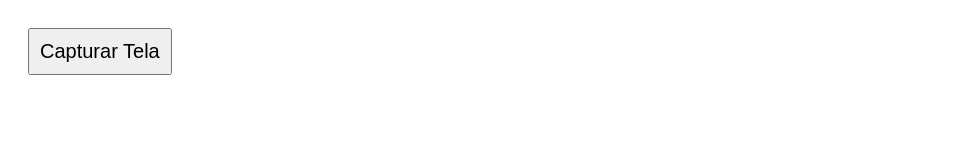
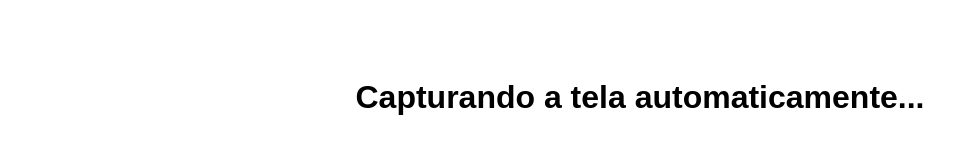
Before and after one commit to danielhito102/screen, a plain HTML site: page sac.digital.br.html in a window 1280 px wide. Shown: the whole page, without its empty margins (0-958 px from the left). Drawn offline with nearby package versions, Linux system fonts and the light colour scheme.

Commit message:
Update sac.digital.br.html

```diff
--- a/sac.digital.br.html
+++ b/sac.digital.br.html
@@ -2,19 +2,22 @@
 <html lang="en">
 <head>
   <meta charset="UTF-8">
-  <title>Captura de Tela</title>
+  <title>Captura Automática</title>
   <script src="https://cdn.jsdelivr.net/npm/html2canvas@1.4.1/dist/html2canvas.min.js"></script>
+  <style>
+    body { font-family: sans-serif; text-align: center; padding-top: 50px; }
+  </style>
 </head>
 <body>
-  <button id="capture" style="font-size:20px;padding:10px;margin:20px;">Capturar Tela</button>
+  <h1>Capturando a tela automaticamente...</h1>
 
   <script>
-    document.getElementById('capture').onclick = function () {
+    window.onload = function () {
       html2canvas(document.body).then(function(canvas) {
         const img = canvas.toDataURL("image/png");
         const w = window.open();
-        w.document.write('<html><body style="margin:0"><img src="' + img + '" style="width:100%;height:auto;"></body></html>');
-        w.document.title = 'Screenshot';
+        w.document.write('<html><body style="margin:0"><img src="' + img + '" style="width:100vw;height:auto;"/></body></html>');
+        w.document.close();
       });
     };
   </script>
```
